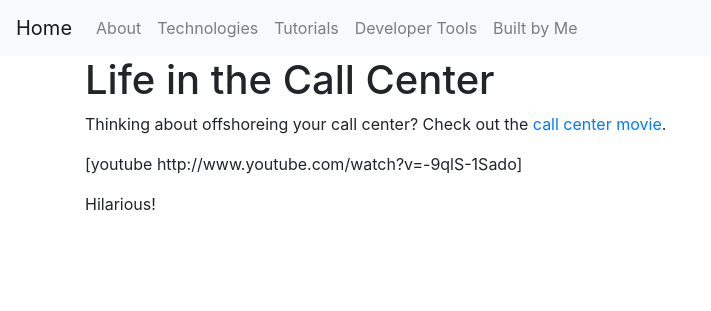
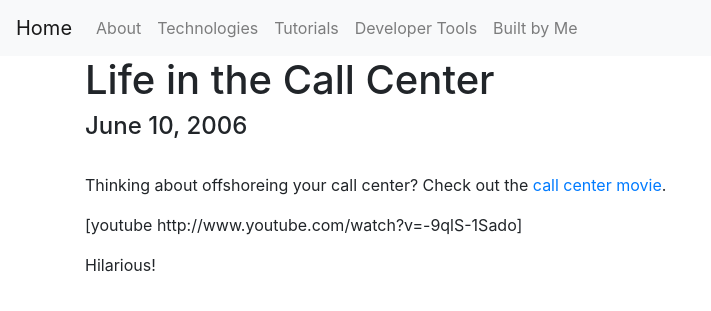
Before and after one commit to mheadd/voiceingov.org, a Jekyll site: the page built from _posts/2006-06-10-life-in-the-call-center.md, in a window 1280 px wide. Shown: the top 311 px of the page, without its empty margins (0-711 px from the left). Built offline with Jekyll 4.4.1, drawn with Linux system fonts in a browser that asks for light colours; nearby versions of some CDN libraries.

Commit message:
Add date to posts

```diff
--- a/_layouts/post.html
+++ b/_layouts/post.html
@@ -3,6 +3,8 @@ layout: base
 ---
 
 <h1> {{ page.title }}</h1>
+<h4> {{ page.date | date: '%B %d, %Y' }} </h4>
+<br />
 <div id="content">
   {{ content }}
 </div>
```
